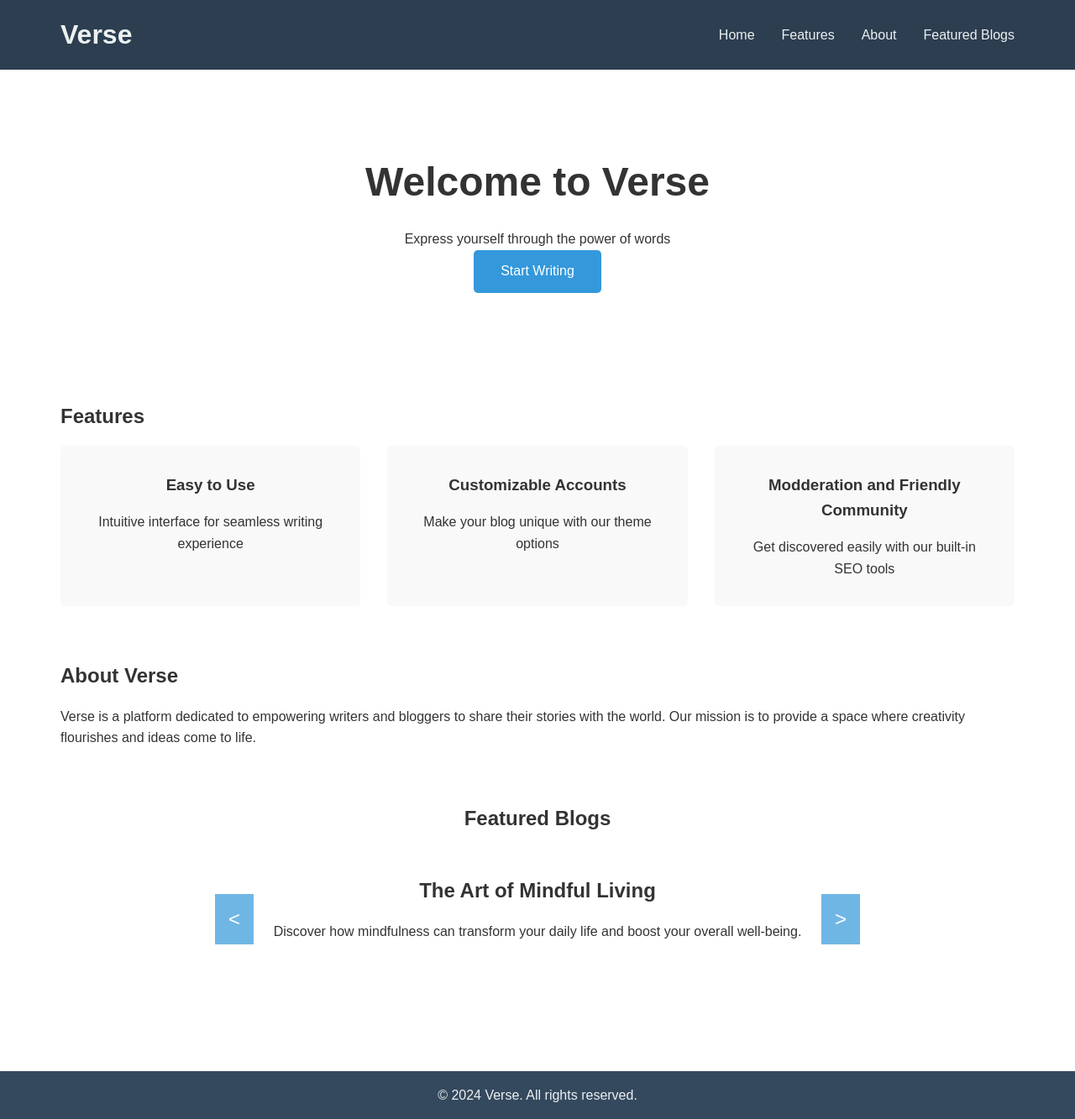
After one commit to Hellsrest/Online-Blogging-System, a PHP site: page /test-landing.php in a window 1280 px wide. The commit adds this page. Shown: the whole page at 84% size. Run offline with PHP 8.4, Linux system fonts and the light colour scheme.

Commit message:
Landing page and other stuff

```diff
--- /dev/null
+++ b/online-blogging-system/css/landing.css
@@ -0,0 +1,210 @@
+/* Reset and base styles */
+* {
+    margin: 0;
+    padding: 0;
+    box-sizing: border-box;
+}
+
+body {
+    font-family: Arial, sans-serif;
+    line-height: 1.6;
+    color: #333;
+}
+
+/* Header styles */
+header {
+    background-color: #2c3e50;
+    color: #ecf0f1;
+    padding: 1rem 0;
+}
+
+nav {
+    display: flex;
+    justify-content: space-between;
+    align-items: center;
+    max-width: 1200px;
+    margin: 0 auto;
+    padding: 0 2rem;
+}
+
+.logo {
+    font-size: 2rem;
+    font-weight: bold;
+}
+
+nav ul {
+    display: flex;
+    list-style: none;
+}
+
+nav ul li {
+    margin-left: 2rem;
+}
+
+nav ul li a {
+    color: #ecf0f1;
+    text-decoration: none;
+    transition: color 0.3s ease;
+}
+
+nav ul li a:hover {
+    color: #3498db;
+}
+
+/* Main content styles */
+main {
+    max-width: 1200px;
+    margin: 0 auto;
+    padding: 2rem;
+}
+
+section {
+    margin-bottom: 4rem;
+}
+
+h1, h2, h3 {
+    margin-bottom: 1rem;
+}
+
+/* Hero section styles */
+#hero {
+    text-align: center;
+    padding: 4rem 0;
+}
+
+#hero h1 {
+    font-size: 3rem;
+    margin-bottom: 1rem;
+}
+
+.cta-button {
+    display: inline-block;
+    background-color: #3498db;
+    color: #fff;
+    padding: 0.8rem 2rem;
+    text-decoration: none;
+    border-radius: 5px;
+    transition: background-color 0.3s ease;
+}
+
+.cta-button:hover {
+    background-color: #2980b9;
+}
+
+/* Features section styles */
+.feature-grid {
+    display: grid;
+    grid-template-columns: repeat(auto-fit, minmax(250px, 1fr));
+    gap: 2rem;
+}
+
+.feature {
+    background-color: #f9f9f9;
+    padding: 2rem;
+    border-radius: 5px;
+    text-align: center;
+}
+
+/* Contact form styles */
+form {
+    display: flex;
+    flex-direction: column;
+    max-width: 500px;
+    margin: 0 auto;
+}
+
+input, textarea {
+    margin-bottom: 1rem;
+    padding: 0.5rem;
+    border: 1px solid #ccc;
+    border-radius: 3px;
+}
+
+textarea {
+    height: 150px;
+}
+
+button {
+    background-color: #3498db;
+    color: #fff;
+    border: none;
+    padding: 0.8rem;
+    cursor: pointer;
+    transition: background-color 0.3s ease;
+}
+
+button:hover {
+    background-color: #2980b9;
+}
+
+.success-message {
+    background-color: #2ecc71;
+    color: #fff;
+    padding: 1rem;
+    margin-top: 1rem;
+    border-radius: 3px;
+    text-align: center;
+}
+
+/* Footer styles */
+footer {
+    background-color: #34495e;
+    color: #ecf0f1;
+    text-align: center;
+    padding: 1rem 0;
+}
+
+/* ... (keep the previous CSS styles) ... */
+
+/* Featured Blogs Carousel styles */
+#featured-blogs {
+    text-align: center;
+}
+
+.carousel {
+    position: relative;
+    max-width: 800px;
+    margin: 0 auto;
+    overflow: hidden;
+}
+
+.carousel-inner {
+    display: flex;
+    transition: transform 0.5s ease;
+}
+
+.carousel-item {
+    flex: 0 0 100%;
+    padding: 2rem;
+    box-sizing: border-box;
+}
+
+.carousel-item h3 {
+    font-size: 1.5rem;
+    margin-bottom: 1rem;
+}
+
+.carousel-button {
+    position: absolute;
+    top: 50%;
+    transform: translateY(-50%);
+    background-color: rgba(52, 152, 219, 0.7);
+    color: white;
+    border: none;
+    padding: 1rem;
+    cursor: pointer;
+    font-size: 1.5rem;
+    transition: background-color 0.3s ease;
+}
+
+.carousel-button:hover {
+    background-color: rgba(52, 152, 219, 1);
+}
+
+.carousel-button.prev {
+    left: 1rem;
+}
+
+.carousel-button.next {
+    right: 1rem;
+}
--- /dev/null
+++ b/online-blogging-system/test-landing.php
@@ -0,0 +1,122 @@
+<!DOCTYPE html>
+<html lang="en">
+<head>
+    <meta charset="UTF-8">
+    <meta name="viewport" content="width=device-width, initial-scale=1.0">
+    <title>Verse - Your Online Blogging Platform</title>
+    <link rel="stylesheet" href="css/landing.css">
+</head>
+<body>
+    <header>
+        <nav>
+            <div class="logo">Verse</div>
+            <ul>
+                <li><a href="#home">Home</a></li>
+                <li><a href="#features">Features</a></li>
+                <li><a href="#about">About</a></li>
+                <li><a href="#featured-blogs">Featured Blogs</a></li>
+            </ul>
+        </nav>
+    </header>
+
+    <main>
+        <section id="hero">
+            <h1>Welcome to Verse</h1>
+            <p>Express yourself through the power of words</p>
+            <a href="test-register.php" class="cta-button">Start Writing</a>
+        </section>
+
+        <section id="features">
+            <h2>Features</h2>
+            <div class="feature-grid">
+                <div class="feature">
+                    <h3>Easy to Use</h3>
+                    <p>Intuitive interface for seamless writing experience</p>
+                </div>
+                <div class="feature">
+                    <h3>Customizable Accounts</h3>
+                    <p>Make your blog unique with our theme options</p>
+                </div>
+                <div class="feature">
+                    <h3>Modderation and Friendly Community</h3>
+                    <p>Get discovered easily with our built-in SEO tools</p>
+                </div>
+            </div>
+        </section>
+
+        <section id="about">
+            <h2>About Verse</h2>
+            <p>Verse is a platform dedicated to empowering writers and bloggers to share their stories with the world. Our mission is to provide a space where creativity flourishes and ideas come to life.</p>
+        </section>
+
+        <section id="featured-blogs">
+            <h2>Featured Blogs</h2>
+            <div class="carousel">
+                <div class="carousel-inner">
+                    <div class="carousel-item active">
+                        <h3>The Art of Mindful Living</h3>
+                        <p>Discover how mindfulness can transform your daily life and boost your overall well-being.</p>
+                    </div>
+                    <div class="carousel-item">
+                        <h3>Mastering the Perfect Sourdough</h3>
+                        <p>Unlock the secrets to baking the most delicious and Instagram-worthy sourdough bread at home.</p>
+                    </div>
+                    <div class="carousel-item">
+                        <h3>The Future of Sustainable Fashion</h3>
+                        <p>Explore how eco-friendly materials and ethical practices are reshaping the fashion industry.</p>
+                    </div>
+                    <div class="carousel-item">
+                        <h3>Demystifying Quantum Computing</h3>
+                        <p>A beginner's guide to understanding the revolutionary world of quantum computing and its potential impact.</p>
+                    </div>
+                    <div class="carousel-item">
+                        <h3>The Hidden Gems of Southeast Asia</h3>
+                        <p>Embark on a virtual journey to discover the lesser-known but breathtaking destinations in Southeast Asia.</p>
+                    </div>
+                </div>
+                <button class="carousel-button prev">&lt;</button>
+                <button class="carousel-button next">&gt;</button>
+            </div>
+        </section>
+    </main>
+
+    <footer>
+        <p>&copy; 2024 Verse. All rights reserved.</p>
+    </footer>
+</body>
+
+<script>
+    document.addEventListener('DOMContentLoaded', () => {
+    const carousel = document.querySelector('.carousel-inner');
+    const items = document.querySelectorAll('.carousel-item');
+    const prevButton = document.querySelector('.carousel-button.prev');
+    const nextButton = document.querySelector('.carousel-button.next');
+    let currentIndex = 0;
+    const totalItems = items.length;
+
+    function showItem(index) {
+        carousel.style.transform = `translateX(-${index * 100}%)`;
+        items.forEach((item, i) => {
+            item.classList.toggle('active', i === index);
+        });
+    }
+
+    function nextItem() {
+        currentIndex = (currentIndex + 1) % totalItems;
+        showItem(currentIndex);
+    }
+
+    function prevItem() {
+        currentIndex = (currentIndex - 1 + totalItems) % totalItems;
+        showItem(currentIndex);
+    }
+
+    nextButton.addEventListener('click', nextItem);
+    prevButton.addEventListener('click', prevItem);
+
+    // Auto-cycle every 5 seconds
+    setInterval(nextItem, 5000);
+});
+</script>
+
+</html>
```
Also changed, not shown: online-blogging-system/css/follow.css (added, +309 -0 lines), online-blogging-system/test-account.php (+5 -3 lines), online-blogging-system/test-follow.php (added, +66 -0 lines), online-blogging-system/Documentation/final defence/er-diagram.png, online-blogging-system/Documentation/final defence/physical-DFD.png (added), 5 other files.
